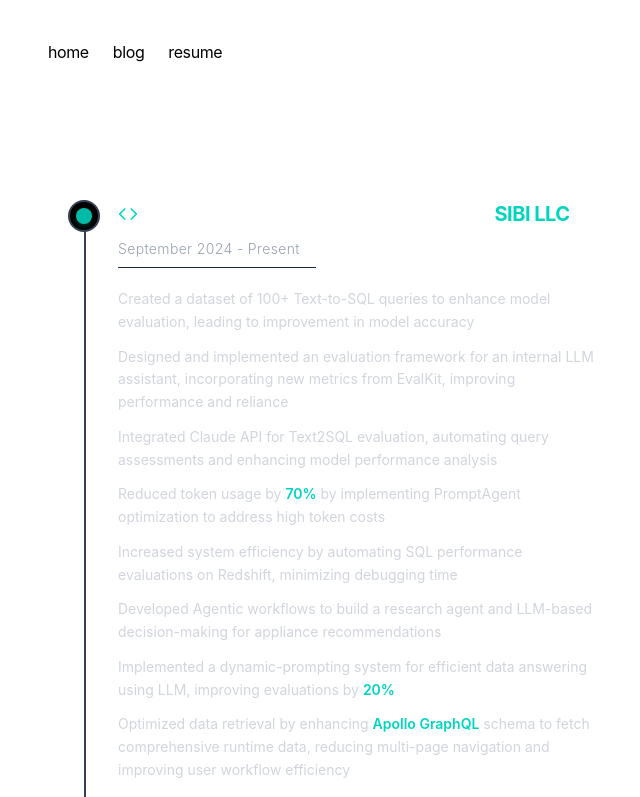
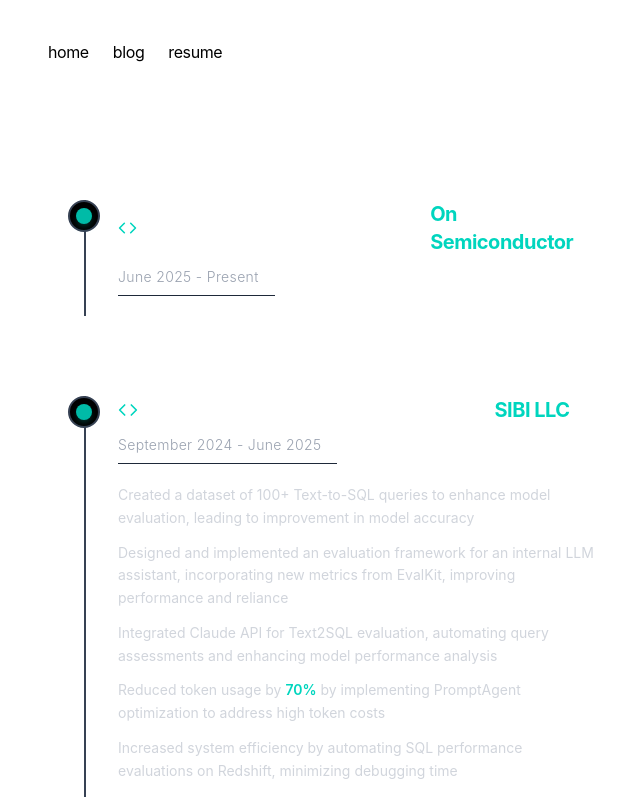
Before and after one commit to Sparsh-Palkhiwala/resume, a Next.js app: page /resume in a window 1280 px wide. Shown: the top 797 px of the page, without its empty margins (308-948 px from the left). Built offline with nearby package versions, Linux system fonts and the light colour scheme.

Commit message:
Added onsemi experience

```diff
--- a/app/resume/page.tsx
+++ b/app/resume/page.tsx
@@ -6,6 +6,25 @@ const EnhancedMinimalResume = () => {
     <div className="max-w-3xl mx-auto space-y-16 py-16 px-6 font-sans">
       {/* Experience Timeline */}
       <div className="space-y-20">
+      <section className="group relative transition-all duration-300">
+          <div className="ml-4 border-l-2 border-gray-700 pl-8 group-hover:border-teal-400 transition-all duration-300">
+            <div className="absolute flex items-center justify-center w-8 h-8 bg-black border-2 border-gray-700 rounded-full left-0 top-0 group-hover:border-teal-400 transition-all duration-300">
+              <div className="w-4 h-4 bg-teal-500 rounded-full shadow-md shadow-teal-500/20 transition-all duration-300 group-hover:scale-110"></div>
+            </div>
+            <h1 className="text-white text-xl font-semibold tracking-tight flex items-center gap-2">
+              <Code size={20} className="text-teal-400" />
+              Incoming Data Analyst (AI/ML) ·{" "}
+              <span className="text-teal-400 font-bold">On Semiconductor</span>
+            </h1>
+            <div className="text-gray-400 mt-2">
+              <div className="text-sm mb-5 font-light tracking-wide border-b border-gray-800 pb-2 inline-block pr-4">
+                June 2025 - Present
+              </div>
+            </div>
+          </div>
+        </section>
+
+
         {/* SIBI Experience */}
         <section className="group relative transition-all duration-300">
           <div className="ml-4 border-l-2 border-gray-700 pl-8 group-hover:border-teal-400 transition-all duration-300">
@@ -19,7 +38,7 @@ const EnhancedMinimalResume = () => {
             </h1>
             <div className="text-gray-400 mt-2">
               <div className="text-sm mb-5 font-light tracking-wide border-b border-gray-800 pb-2 inline-block pr-4">
-                September 2024 - Present
+                September 2024 - June 2025
               </div>
               <ul className="text-sm space-y-3 leading-relaxed list-none text-gray-300">
                 <li className="flex gap-2">
```
